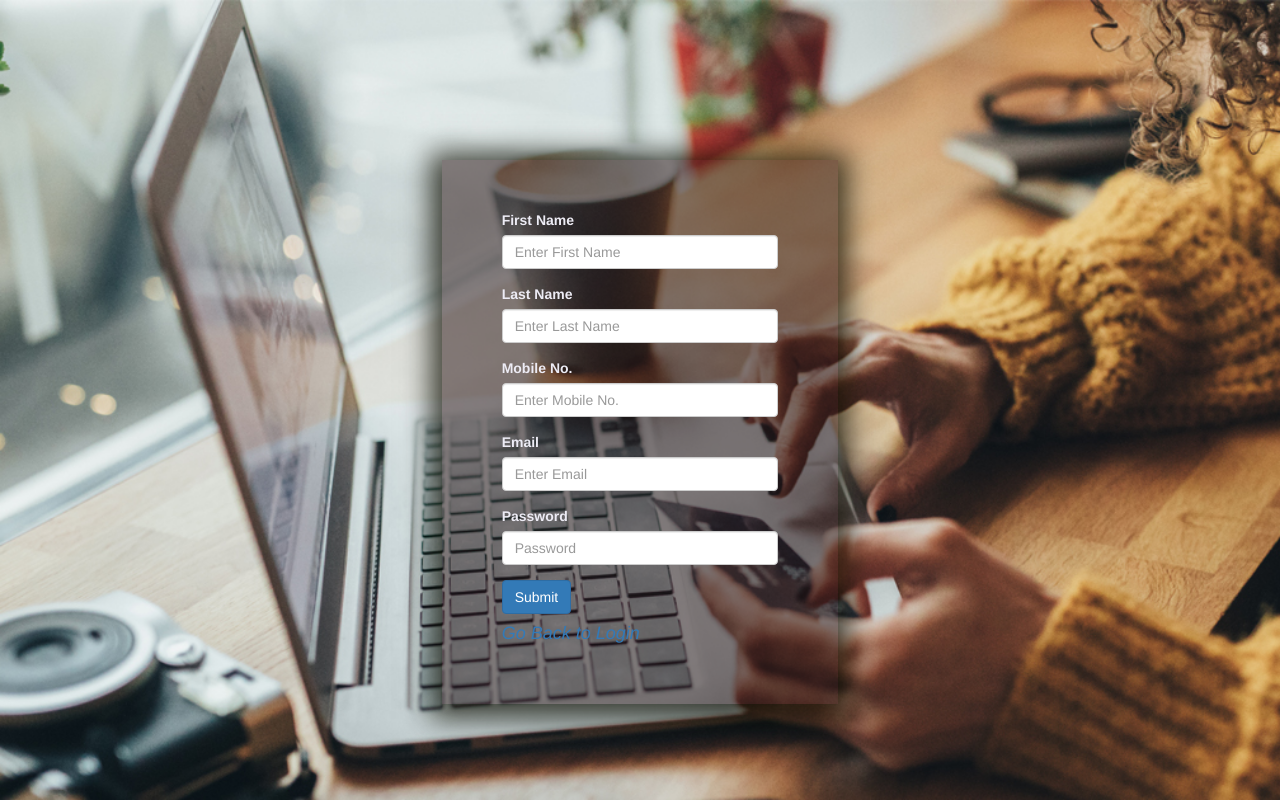
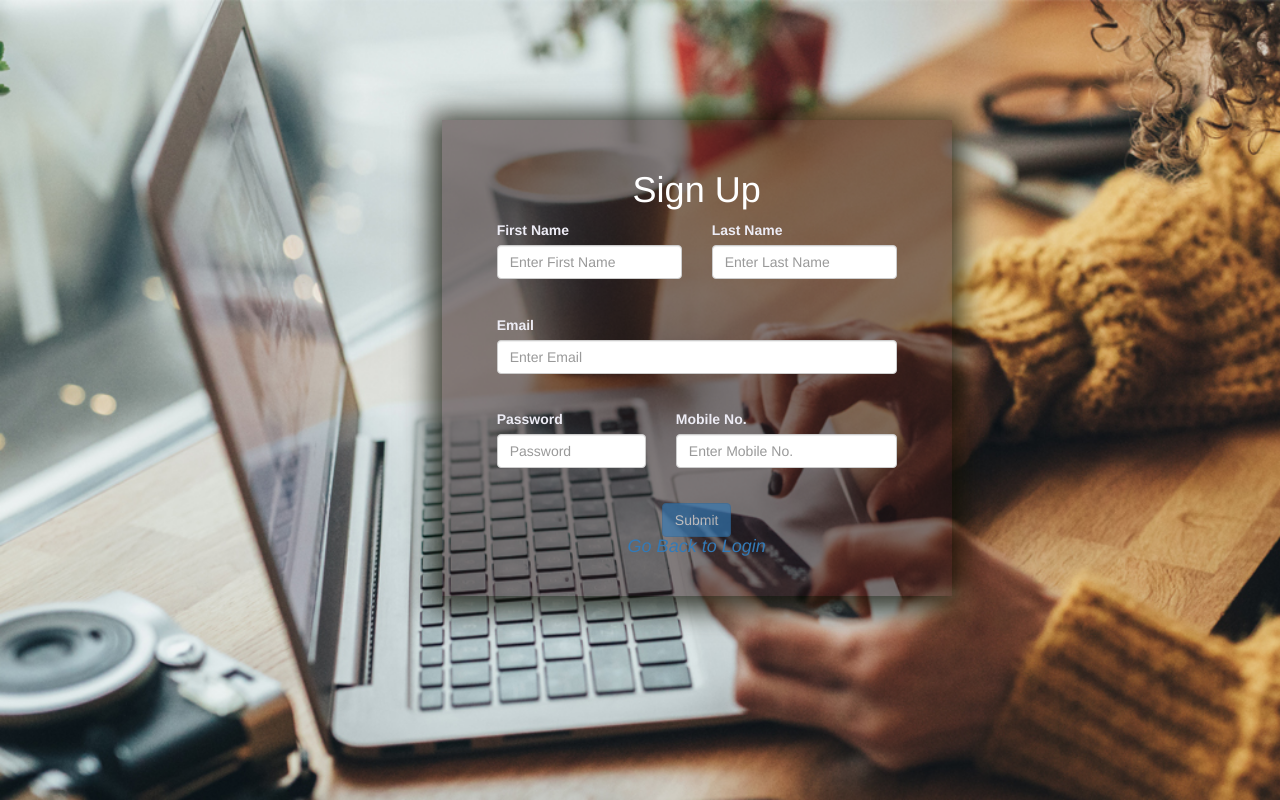
Before and after one commit to Vivek-ex-coder/My-CSD, an Angular app: page /signup in a window 1280 px wide. Built offline with nearby package versions, Linux system fonts and the light colour scheme; data requests are answered from the project's data file.

Commit message:
Changes of signup and login
css changes , and also html in signup and login component

```diff
--- a/src/app/Component/login/login.component.css
+++ b/src/app/Component/login/login.component.css
@@ -1,4 +1,4 @@
-* {
+*{
     color: #ffffff
 }
 
@@ -27,6 +27,9 @@ small>span{
     /* -webkit-filter: blur(8px); */
 }
 
+.textDanger{
+    color:blueviolet;
+}
 
 .hasError{
     border-style: solid;
@@ -36,8 +39,8 @@ small>span{
 .form-container {
     border: 0px solid #ffffff;
     background-color: rgba(0, 0, 0, 0.5);
-    padding: 40px 60px;
-    margin-top: 20vh;
+    padding: 30px 60px;
+    margin-top: 10vh;
     -webkit-box-shadow: -1px 4px 26px 11px rgba(13, 35, 65, 0.75);
     box-shadow: -1px 4px 26px 11px rgba(12, 36, 56, 0.75);
 }
--- a/src/app/Component/login/login.component.ts
+++ b/src/app/Component/login/login.component.ts
@@ -11,6 +11,8 @@ import { SignupService } from 'src/app/Service/signup.service';
   styleUrls: ['./login.component.css']
 })
 export class LoginComponent implements OnInit {
+
+  mess: boolean=false;
 
   user!: User;
   users!: User[];
@@ -36,6 +38,14 @@ export class LoginComponent implements OnInit {
       this.users =data;
     });
   }
+
+  // onSubmit() {
+  //   if (this.form.valid) {
+  //     console.log("Form Submitted!");
+  //     this.form.reset();
+  //   }
+  // }
+
   gotoLogin() {
 
     if (this.user.email !== undefined && this.user.email !== null && this.user.email.length > 0) {
@@ -43,6 +53,9 @@ export class LoginComponent implements OnInit {
       for (let i = 0; i < this.users.length; i++) {
         if (this.users[i].password == this.user.password && this.users[i].email == this.user.email) {
           this.password = this.users[i].password;
+
+
+
           // alert(this.users[i].firstName);
           // this.displayname.id=1;
           // this.displayname.firstName=this.users[i].firstName;
@@ -53,15 +66,21 @@ export class LoginComponent implements OnInit {
         }
       }
 
+
       if(this.user.password == this.password){
-        alert("LOGIN SUCCESSFUL");
+        // alert("LOGIN SUCCESSFUL");
+          this.mess=true;
           this.router.navigate(['/home']);
-      } else {
+      }
+      else {
         alert("Please enter the correct password or email Id");
       }
-    } else {
+      //this.mess=true;
+    }
+    else {
       this.flag = true;
       alert("login not called");
+
     }
   }
 
@@ -70,6 +89,7 @@ export class LoginComponent implements OnInit {
       this.users = service;
     });
   }
+
 
 }
 
--- a/src/app/Component/menu/menu.component.html
+++ b/src/app/Component/menu/menu.component.html
@@ -33,7 +33,7 @@
 
             </ul>
             <div class="right">
-                <h3><em>Welcome, {{displayName.firstName}}</em></h3>
+                <h3><em>Welcome, User </em></h3>
             </div>
 
             <!-- <form class="navbar-form navbar-right" action="/action_page.php">
--- a/src/app/Component/signup/signup.component.css
+++ b/src/app/Component/signup/signup.component.css
@@ -10,6 +10,16 @@ label {
     text-align: center
 }
 
+.w{
+    color: white;
+}
+
+
+
+button {
+    margin:auto;
+    display:block;
+  }
 
 .bg {
     background: url('/assets/a1.jpg') no-repeat;
@@ -29,8 +39,9 @@ label {
 .form-container {
     border: 0px solid #f8f4f4;
     background-color: rgba(39, 17, 17, 0.5);
-    padding: 50px 60px;
-    margin-top: 20vh;
+    padding: 30px 40px;
+    width:510px;
+    margin-top: 15vh;
     -webkit-box-shadow: -1px 4px 26px 11px rgba(15, 14, 4, 0.75);
     box-shadow: -1px 4px 26px 11px rgba(13, 14, 1, 0.75);
 }
--- a/src/app/Component/signup/signup.component.html
+++ b/src/app/Component/signup/signup.component.html
@@ -1,9 +1,10 @@
-<div class="container-fluid bg">
+<div class="container-fluid bg pt-2">
     <div class="row">
-        <div class="col-md-4 col-sm-4-xs-12"></div>
+        <div class="col-md-4 col-sm-4 col-xs-12"></div>
         <div class="col-md-4 col-sm-4 col-xs-12">
             <form class="form-container" #myForm="ngForm">
-                <div class="form-group">
+                <h1 class="c w">Sign Up</h1>
+                <div class="form-group col-sm-6">
                     <label for="firstname1">First Name</label>
                     <input type="text" id="firstname1"  name="FirstName" class="form-control txt"
                         placeholder="Enter First Name"
@@ -13,12 +14,13 @@
 
                     <small class="textDanger" *ngIf="firstname.invalid && (firstname.dirty || firstname.touched)">
                         <span *ngIf="firstname.errors?.required"> Name is required.</span>
-                        <span *ngIf="firstname.errors?.minlength">Name must be at least 4 characters long.</span>
+                        <span *ngIf="firstname.errors?.minlength">Min of 4 characters.</span>
                     </small>
+                    <br>
                 </div>
 
 
-                <div class="form-group">
+                <div class="form-group col-sm-6">
                     <label for="lastname1">Last Name</label>
                     <input type="text" id="lastname1"  name="LastName" class="form-control txt"
                         placeholder="Enter Last Name"
@@ -28,25 +30,15 @@
 
                     <small class="textDanger" *ngIf="lastname.invalid && (lastname.dirty || lastname.touched)">
                         <span *ngIf="lastname.errors?.required"> Name is required.</span>
-                        <span *ngIf="lastname.errors?.minlength">Name must be at least 4 characters long.</span>
+                        <span *ngIf="lastname.errors?.minlength">Min of 4 characters.</span>
                     </small>
+                    <br>
                 </div>
 
-                <div class="form-group">
-                    <label for="mobileNo">Mobile No.</label>
-                    <input type="tel" id="mobileNo" name="Mobile" class="form-control txt"
-                    placeholder="Enter Mobile No."
-                    required pattern="[0-9]{10}$"
-                    ngModel #mobile="ngModel"
-                    [class.hasError]="mobile.invalid && mobile.touched">
 
-                    <small class="textDanger" *ngIf="mobile.invalid && (mobile.dirty || mobile.touched)" >
-                        <span *ngIf="mobile.errors?.required">Contact number is required.</span>
-                        <span *ngIf="mobile.errors?.pattern">Enter valid contact number </span>
-                    </small>
-                </div>
+                <div class="col-sm-4"></div>
 
-                <div class="form-group">
+                <div class="form-group col-sm-12">
                     <label for="mail">Email</label>
                     <input type="email" id="mail" name="Email" class="form-control txt"
                     placeholder="Enter Email"
@@ -59,9 +51,11 @@
                         <span *ngIf="email.errors?.required">Email ID is required.</span>
                         <span *ngIf="email.errors?.pattern">Enter valid Email ID</span>
                     </small>
+                    <br>
+
                 </div>
 
-                <div class="form-group">
+                <div class="form-group col-sm-5">
                     <label for="pwd">Password</label>
                     <input type="password" id="pwd" name="password" class="form-control txt" placeholder="Password"
                     minlength="4" maxlength="8" required
@@ -71,14 +65,35 @@
 
                     <small class="textDanger" *ngIf="password.invalid && (password.dirty || password.touched)" >
                         <span *ngIf="password.errors?.required">Password is required.</span>
-                        <span *ngIf="password.errors?.minlength || password.errors?.maxlength">enter a valid password with minimum length of 4 and maximum length of 8</span>
+                        <span *ngIf="password.errors?.minlength || password.errors?.maxlength">Enter a valid password</span>
                     </small>
+                    <br>
+                </div>
+
+                <div class="form-group col-sm-7">
+                    <label for="mobileNo">Mobile No.</label>
+                    <input type="tel" id="mobileNo" name="Mobile" class="form-control txt"
+                    placeholder="Enter Mobile No."
+                    required pattern="[0-9]{10}$"
+                    ngModel #mobile="ngModel"
+                    [class.hasError]="mobile.invalid && mobile.touched">
+
+                    <small class="textDanger" *ngIf="mobile.invalid && (mobile.dirty || mobile.touched)" >
+                        <span *ngIf="mobile.errors?.required">Contact number is required.</span>
+                        <span *ngIf="mobile.errors?.pattern">Enter valid contact number </span>
+                    </small>
+                    <br>
                 </div>
 
 
-                <button type="submit" class="btn btn-primary" (click)="addUser(myForm.value)">Submit</button>
-                <br>
-                <em><a [routerLink]="['/login']"><h4>Go Back to Login</h4></a></em>
+                <div class="col-sm-12"><button type="submit" class="btn btn-primary" (click)="addUser(myForm.value)" [disabled]="myForm.invalid">Submit</button></div>
+
+
+                <div style="margin-top: 10px;">
+                 <em class="c"><a [routerLink]="['/login']"><br><h4>Go Back to Login</h4></a></em>
+                </div>
+
+
             </form>
         </div>
     </div>
```
Also changed, not shown: src/app/Component/login/login.component.html (+18 -9 lines).
